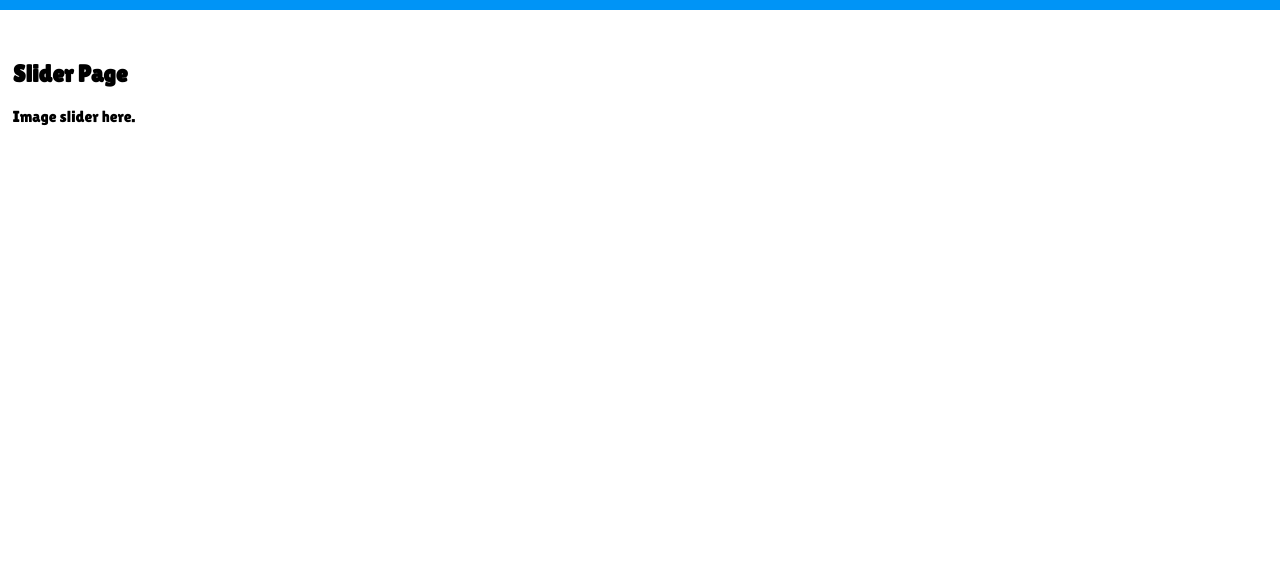
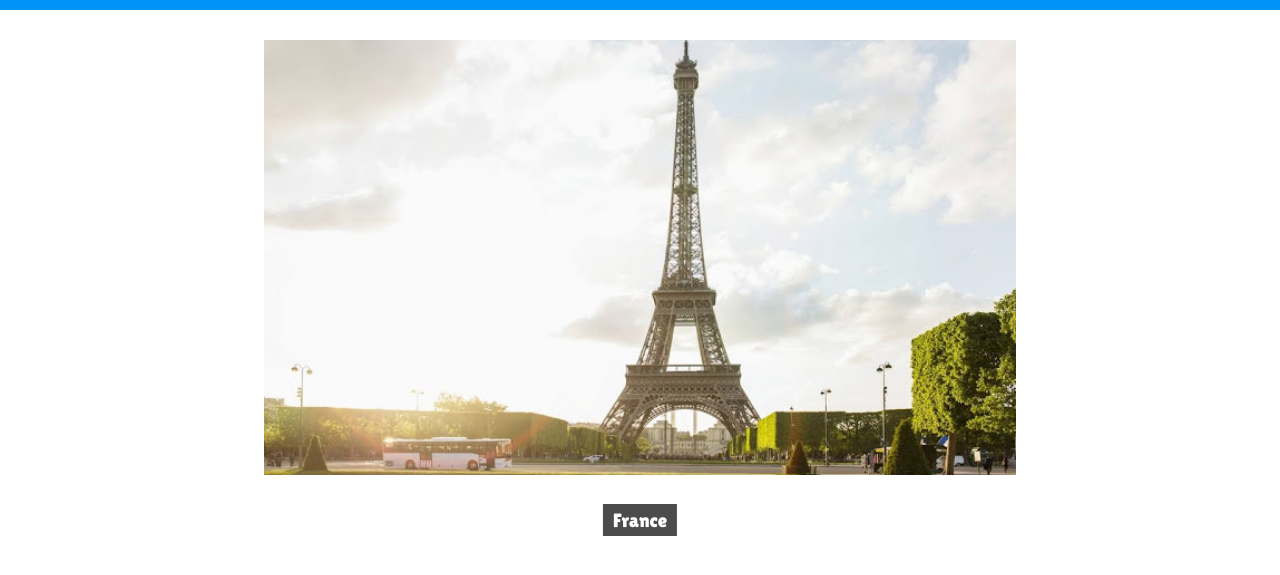
Before and after one commit to 3mohamed-abdelfattah/HTML-CSS-ITI-Task, a plain HTML site: page HomePage.html in a window 1280 px wide. Both pictures are taken after a click on the link "Slider". Shown: the part 53-628 px from the top of the page. Drawn offline with Linux system fonts and the light colour scheme.

Commit message:
Slider content

```diff
--- a/HomePage.html
+++ b/HomePage.html
@@ -87,7 +87,7 @@
             <div class="content" id="birthday-content">
                 <img src="Photos/birthday.jpg" alt="Birthday Image">
             </div>
-                <form  method="post" action="#thank-you">
+            <form method="post" action="#thank-you">
                 <textarea name="message" placeholder="Write a kind message..." required></textarea>
                 <button type="submit">Submit</button>
             </form>
@@ -102,23 +102,23 @@
     <!-- contact content -->
 
     <section id="contact" class="page">
-        <br/>
+        <br />
         <a href="https://www.linkedin.com/in/mohamed-devmaster/">
             <h2>
                 Go to LinkedIn
             </h2>
-        <br/>
+            <br />
             <img width="8%" src="Photos/logo1.png" alt="Image">
         </a>
-        <br/>
+        <br />
         <a href="https://github.com/3mohamed-abdelfattah">
             <h2>
                 Go to GitHub
             </h2>
-        <br/>
-            <img width="8%"src="Photos/logo2.png" alt="Image">
+            <br />
+            <img width="8%" src="Photos/logo2.png" alt="Image">
         </a>
-        <form style="margin-top: 3%;"  method="post" action="#thank-you">
+        <form style="margin-top: 3%;" method="post" action="#thank-you">
             <textarea name="message" placeholder="Contact US..." required></textarea><br>
             <button type="submit">Submit</button>
         </form>
@@ -127,8 +127,30 @@
     <!-- Slider content -->
 
     <section id="slider" class="page">
-        <h1>Slider Page</h1>
-        <p>Image slider here.</p>
+        <div class="slider">
+            <div class="slider-content">
+                <div class="slide">
+                    <div class="country-name">France</div>
+                    <img src="Photos/slid1.jpg" alt="France">
+                </div>
+                <div class="slide">
+                    <div class="country-name">Japan</div>
+                    <img src="Photos/slid2.jpg" alt="Japan">
+                </div>
+                <div class="slide">
+                    <div class="country-name">New Zealand</div>
+                    <img src="Photos/slid3.jpg" alt="New Zealand">
+                </div>
+                <div class="slide">
+                    <div class="country-name">America</div>
+                    <img src="Photos/slide4.jpg" alt="New Zealand">
+                </div>
+                <div class="slide">
+                    <div class="country-name">Las Vegas</div>
+                    <img src="Photos/slide5.jpg" alt="New Zealand">
+                </div>
+            </div>
+        </div>
     </section>
 
     <!-- CV content -->
--- a/css/HomeStyle.css
+++ b/css/HomeStyle.css
@@ -139,6 +139,7 @@ button {
     font-size: 1em;
     border-radius: 15%;
 }
+
 button:hover {
     background-color: #0269ad;
     color: #000000;
@@ -164,3 +165,82 @@ button:hover {
         opacity: 1;
     }
 }
+
+/* Slider Page */
+.slider {
+    max-width: 60%;
+    margin: auto;
+    text-align: center;
+    overflow: hidden;
+    position: relative;
+}
+
+.slider-content {
+    display: flex;
+    transition: transform 0.5s ease-in-out;
+}
+
+.slide {
+    position: relative;
+    min-width: 100%;
+}
+
+.slide img {
+    width: 100%;
+    height: auto;
+}
+
+.country-name {
+    position: absolute;
+    bottom: 10px;
+    left: 50%;
+    transform: translateX(-50%);
+    background-color: rgba(0, 0, 0, 0.7);
+    color: #fff;
+    padding: 5px 10px;
+    font-size: 1.2em;
+    z-index: 1;
+}
+
+
+@keyframes slideAnimation {
+    0% {
+        transform: translateX(0%);
+    }
+
+    20% {
+        transform: translateX(0%);
+    }
+
+    25% {
+        transform: translateX(-100%);
+    }
+
+    45% {
+        transform: translateX(-100%);
+    }
+
+    50% {
+        transform: translateX(-200%);
+    }
+
+    70% {
+        transform: translateX(-200%);
+    }
+
+    75% {
+        transform: translateX(-300%);
+    }
+
+    95% {
+        transform: translateX(-300%);
+    }
+
+    100% {
+        transform: translateX(-400%);
+    }
+}
+
+.slider-content {
+    animation: slideAnimation 20s infinite;
+}
```
Also changed, not shown: Photos/slid1.jpg (added), Photos/slid2.jpg (added), Photos/slid3.jpg (added), Photos/slide4.jpg (added), Photos/slide5.jpg (added). Lines whose indentation alone changed are shown as unchanged.
